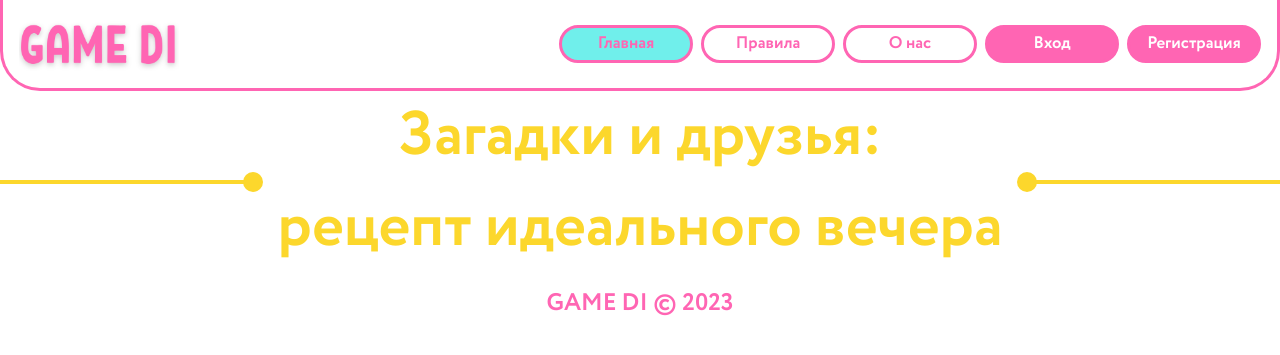
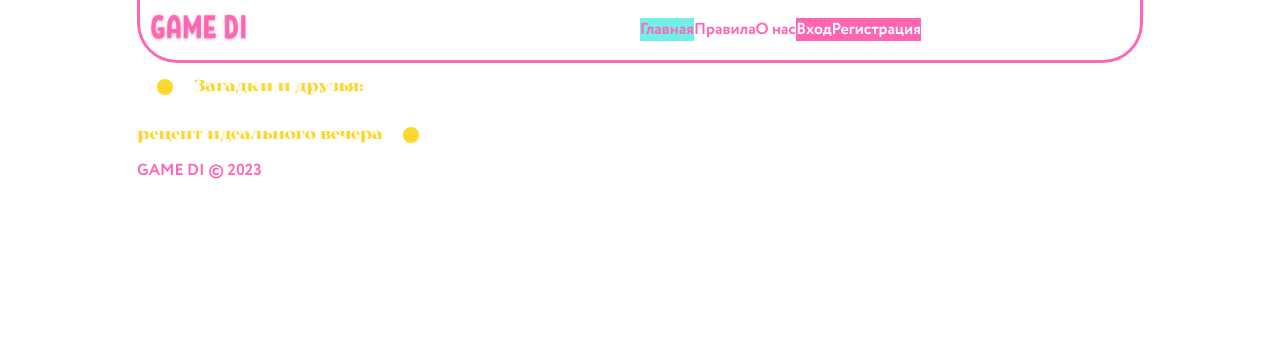
Before and after one commit to platsajacki/gamedi, a Django app: page / in a window 1280 px wide. Shown: the top 355 px of the page. Run offline with Django 4.2, Linux system fonts and the light colour scheme; data that the repository does not hold is empty.

```diff
--- a/gamedi/conftest.py
+++ b/gamedi/conftest.py
@@ -30,7 +30,7 @@ def genre():
     """Фикстура, создающая и возвращающая объект жанра."""
     genre = Gener.objects.create(
         name='Жанр',
-        discription='Описание',
+        description='Описание',
     )
     return genre
 
@@ -40,7 +40,7 @@ def game(genre):
     """Фикстура, создающая и возвращающая объект игры."""
     game = Game.objects.create(
         name='Игра',
-        discription='Описание',
+        description='Описание',
         slug='slug',
         genre=genre,
         min_players=8,
--- a/gamedi/core/models.py
+++ b/gamedi/core/models.py
@@ -17,9 +17,9 @@ class NameString(models.Model):
         return self.name
 
 
-class Discription(models.Model):
-    """Абстарктная модель с полем 'discription'."""
-    discription = models.TextField(
+class description(models.Model):
+    """Абстарктная модель с полем 'description'."""
+    description = models.TextField(
         max_length=1024, verbose_name='Описание'
     )
 
--- a/gamedi/games/admin.py
+++ b/gamedi/games/admin.py
@@ -35,14 +35,14 @@ class UserGameFileInline(admin.TabularInline):
 class GenreAdmin(admin.ModelAdmin):
     """Настройка панели администратора для модели 'Gener'."""
     list_display = (
-        'id', 'name', 'discription',
+        'id', 'name', 'description',
         'is_published', 'created'
     )
     list_display_links = ('name',)
     search_fields = ('name',)
     fields = (
         'name', 'slug',
-        'is_published', 'discription',
+        'is_published', 'description',
     )
 
 
@@ -75,7 +75,7 @@ class GameAdmin(admin.ModelAdmin):
             'Параметры',
             {
                 'fields': (
-                    'genre', 'discription',
+                    'genre', 'description',
                     'min_players', 'max_players',
                     'price', 'discount',
                 ),
--- a/gamedi/games/models.py
+++ b/gamedi/games/models.py
@@ -7,12 +7,12 @@ from .managers import GameQuerySet, GameManager
 from .validators import validate_order_number
 from .utils import get_cover_path, get_hover_path
 from core.models import (
-    NameString, Discription, SlugModel,
+    NameString, description, SlugModel,
     FileModel, PublishedModel, OrderNumberModel
 )
 
 
-class Genre(NameString, Discription, SlugModel,
+class Genre(NameString, description, SlugModel,
             PublishedModel, models.Model):
     """Модель для хранения информации о жанре игр."""
     name = models.CharField(
@@ -25,7 +25,7 @@ class Genre(NameString, Discription, SlugModel,
         verbose_name_plural = 'Жанры'
 
 
-class Game(NameString, Discription, SlugModel,
+class Game(NameString, description, SlugModel,
            OrderNumberModel, PublishedModel, models.Model):
     """Модель для хранения информации о игре."""
     name = models.CharField(
--- a/gamedi/static/css/styles.css
+++ b/gamedi/static/css/styles.css
@@ -1,6 +1,12 @@
 * {
   margin: 0;
   padding: 0;
+}
+
+@font-face {
+  font-family: 'Macherie';
+  src: url('/static/fonts/macherie.woff2') format('woff2'),
+       url('/static/fonts/macherie.ttf') format('truetype');
 }
 
 @font-face {
@@ -27,22 +33,31 @@ main {
   font-family: 'Circe Light', sans-serif;
 }
 
+.adaptive {
+  width: 1440px;
+  height: 100%;
+  margin: auto;
+  display: grid;
+  grid-template-rows: auto 1fr auto;
+  justify-content: center;
+  align-items: center;
+}
+
 /* Основные стили для меню */
 .nav-menu {
-  display: flex;
-  height: 9vh;
-  margin: auto;
-  padding: 1vh;
+  display: grid;
+  grid-template-columns: 1fr 1fr;
   justify-content: space-between;
+  border: 3px solid #FF65B3;
+  border-top: 0;
+  border-radius: 0 0 40px 40px;
+  padding: 1%;
   align-items: center;
-  border: 0.4vh solid #FF65B3;
-  border-top: 0;
-  border-radius: 0 0 5vh 5vh;
 }
 
 .nav-menu ul {
   list-style: none;
-  display: inline-flex;
+  display: flex;
 }
 
 .nav-menu li a.user-menu {
@@ -51,18 +66,9 @@ main {
 }
 
 .nav-menu a:not(.logo-link) {
-  font-size: 2.1vh;
   text-decoration: none;
   color: #FF65B3;
-  display: block;
-  padding: 0 1.5vh;
-  border: 0.4vh solid #FF65B3;
-  margin-right: 1vh;
-  border-radius: 6.5vh;
-  width: 13vh;
-  height: 4vh;
-  text-align: center;
-  line-height: 4vh;
+  font-size: 1em;
 }
 
 .nav-menu li a.active {
@@ -70,11 +76,7 @@ main {
 }
 
 .logo {
-  width: 20vh;
-  height: auto;
-  margin: auto;
-  margin-left: 1vh;
-  display: block;
+  width: 20%;
 }
 
 .burger-menu {
@@ -191,23 +164,15 @@ main {
 
 /* Основные стили для footer */
 .main-footer {
-  font-size: 3vh;
   color: #FF65B3;
-  display: block;
-  text-align: center;
 }
 
 /* Стили слогана на главном экране */
 .slogan {
-  overflow: hidden;
-  text-align: center;
-  font-size: 7.7vh;
+  font-family: 'Macherie', sans-serif;
 }
 
 .slogan span {
-  font-family: 'Circe Bold', sans-serif;
-  display: inline-block;
-  vertical-align: middle;
   color: #FCD72C;
 }
 
@@ -217,10 +182,8 @@ main {
   display: inline-block;
   vertical-align: middle;
   width: 100%;
-  height: 0.4vh;
   background-color: #FCD72C;
   position: relative;
-  margin: -4vh;
 }
 
 .slogan:before {
@@ -232,57 +195,46 @@ main {
 }
 
 .circle {
-  height: 2.5vh;
-  width: 2.5vh;
+  height: 2vh;
+  width: 2vh;
   background-color: #FCD72C;
   border-radius: 50%;
   display: inline-block;
   vertical-align: middle;
   position: relative;
+  margin: 2vh;
 }
 
 /* Стили игр на главном экране */
-.games-list {
+.content {
+  display: grid;
+  grid-template-columns: 0.9fr;
+  justify-content: center;
   text-align: center;
-  margin-left: 5%;
-  margin-right: 5%;
-  margin-top: 1%;
 }
 
-.games-list .game {
-  display: flex;
-  padding-bottom: 6%;
-  align-items: center;
-  justify-content: space-between;
+.content .game {
+}
+
+.content .game img {
+  flex-shrink: 0;
+  display: block;
+  border: 2vh solid #FF65B3;
+  max-width: 50%;
+}
+
+.content .game .description {
+  width: 50%;
+  text-align: left;
+}
+
+.content .game .description .text-description {
+  overflow: hidden;
 }
 
 
-.games-list .game img {
-  flex-shrink: 0;
-  width: 100%;
-  height: 100%;
-  border-radius: 10vh;
-  display: block;
-  border: 2.5vh solid #FF65B3;
-  max-width: 50%;
-}
-
-.games-list .game .discription {
-  display: flex;
-  flex-direction: column;
-  align-items: flex-start;
-  width: 50%;
-  margin-left: 3%;
-  text-align: left;
-  font-size: 2.2vh;
-}
-
-.games-list .game .discription .text-discription {
-  display: flex;
-  margin-bottom: 2%;
-}
-
 .game-name {
+  font-family: 'Macherie', sans-serif;
   margin-bottom: 2%;
 }
 
@@ -291,25 +243,32 @@ main {
 }
 
 /* Медиа-запрос для адаптивного дизайна и отображения/скрытия бургер-меню */
+@media (max-width: 1440px) {
+  .adaptive {
+    width: 1200px;
+  }
+}
+
+@media (max-width: 1200px) {
+  .adaptive {
+    width: 1000px;
+  }
+}
+
+@media (max-width: 1000px) {
+  .adaptive {
+    width: 768px;
+  }
+}
+
 @media (max-width: 768px) {
-  .menu {
-    display: none;
+  .adaptive {
+    width: 480px;
   }
+}
 
-  .burger-menu {
-    display: flex;
-  }
-
-  .games-list .game {
-    flex-wrap: wrap;
-    padding-right: 5%;
-  }
-
-  .games-list .game img {
-    max-width: 100%;
-  }
-
-  .games-list .game .discription {
+@media (max-width: 480px) {
+  .adaptive {
     width: 100%;
   }
 }
--- a/gamedi/static/js/games/games_list.js
+++ b/gamedi/static/js/games/games_list.js
@@ -1,4 +1,4 @@
-import getSizeDiscription from "../main.js"
+import getSizeDescription from "../main.js"
 
 const actions = ['DOMContentLoaded', 'resize']
 
@@ -7,8 +7,8 @@ function wiretapping () {
   console.log('fll')
   for (let action of actions) {
       window.addEventListener(action,
-      () =>  getSizeDiscription(
-        'game-list-img', 'games-list-discription'
+      () =>  getSizeDescription(
+        'game-list-img', 'games-list-description'
       )
     )
   }
--- a/gamedi/static/js/main.js
+++ b/gamedi/static/js/main.js
@@ -1,5 +1,5 @@
 /** Выравнивает 'example' с 'final' в контейнере по высоте.*/
-export default function getSizeDiscription(example_id, final_id) {
+export default function getSizeDescription(example_id, final_id) {
   let example_elem = document.getElementById(example_id)
   let final_elem = document.getElementById(final_id)
   final_elem.style.maxHeight = `${example_elem.height}px`
--- a/gamedi/templates/base.html
+++ b/gamedi/templates/base.html
@@ -14,10 +14,12 @@
   </head>
 
   <body>
-    {% include "includes/header.html" %}
-    <main>
-        {% block content %}{% endblock %}
-    </main>
-    {% include "includes/footer.html" %}
+    <div class="adaptive">
+      {% include "includes/header.html" %}
+      <main>
+          {% block content %}{% endblock %}
+      </main>
+      {% include "includes/footer.html" %}
+    </div>
   </body>
 </html>
--- a/gamedi/templates/games/game_detail.html
+++ b/gamedi/templates/games/game_detail.html
@@ -13,7 +13,7 @@
       <div>
         Назвние игры: {{ game.name }}<br>
         Жанр: {{ game.genre.name }}<br>
-        Описание: {{ game.discription }}<br>
+        Описание: {{ game.description }}<br>
         Игроков:
         {% if game.min_players ==  game.max_players %}
           {{ game.max_players }}
--- a/gamedi/templates/games/game_list.html
+++ b/gamedi/templates/games/game_list.html
@@ -15,20 +15,20 @@
     </span>
     <div class="circle"></div>
   </div>
-  <div class="games-list">
+  <div class="content">
   {% for game in game_list %}
     <div class="game">
       <img id="game-list-img" src="{{ game.cover.url }}">
-      <div id="games-list-discription" class="discription">
+      <div id="games-list-description" class="description">
         <div class="game-name">
           <a href="{% url 'games:detail' game.slug %}">
             {{ game.name }}
           </a>
         </div>
-        <div class="text-discription">
-          {{ game.discription }}
+        <div class="text-description">
+          {{ game.description }}
         </div>
-        <div class="param-discription">
+        <div class="param-description">
           {% if game.min_players ==  game.max_players %}
             {{ game.max_players }}
           {% else %}
```
Also changed, not shown: other parts of gamedi/static/css/styles.css (+0 -29 lines), gamedi/games/migrations/0003_rename_discription_game_description_and_more.py (added), gamedi/static/fonts/macherie.ttf (added), gamedi/static/fonts/macherie.woff2 (added), gamedi/static/img/games/avatar_discription.png (added).
